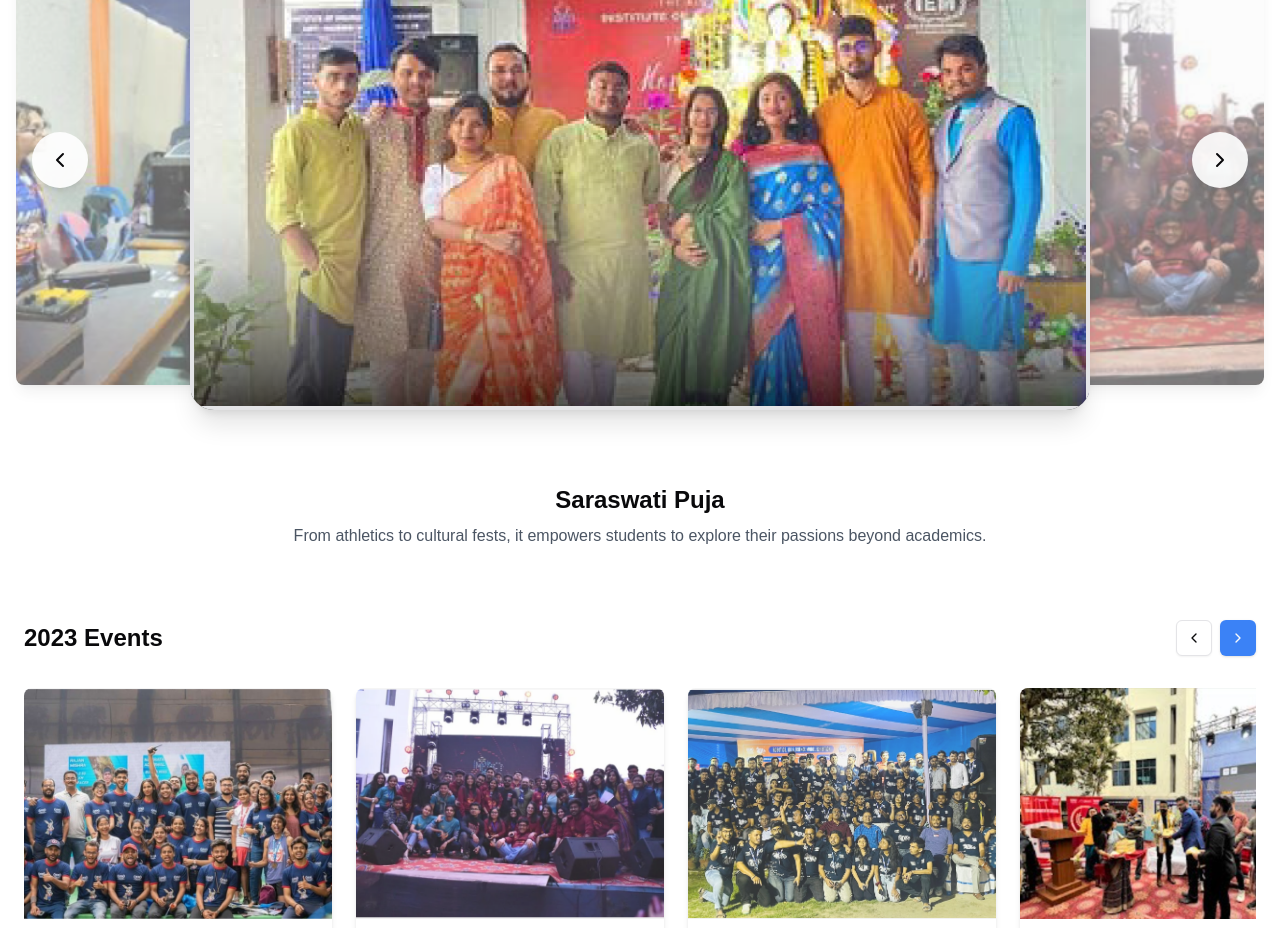
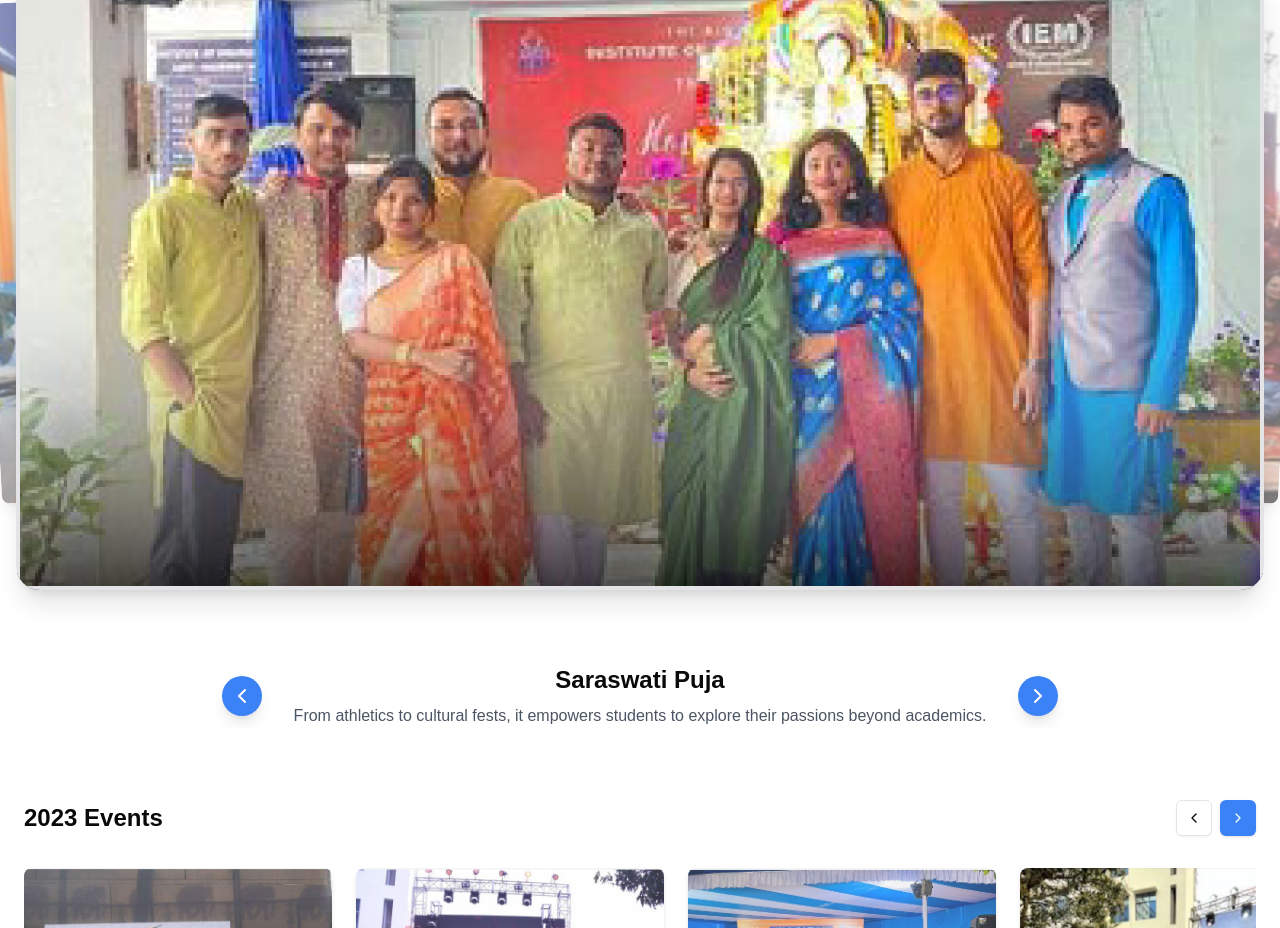
Before and after one commit to arkodeep3404/gymkhana_website, a Next.js app: page /Events in a window 1280 px wide. Shown: the part 540-1468 px from the top of the page. Built offline with nearby package versions, Linux system fonts and the light colour scheme.

Commit message:
Updated Carousel & Dialog

```diff
--- a/app/Events/page.tsx
+++ b/app/Events/page.tsx
@@ -4,6 +4,9 @@ import React, { useState } from "react";
 import { ChevronLeft, ChevronRight } from "react-feather";
 import Image from "next/image";
 import Footer from "@/components/footer";
+import { FaClock } from 'react-icons/fa';
+import { FaCalendarAlt } from 'react-icons/fa';
+import { FaMapMarkerAlt } from 'react-icons/fa';
 import {
   Dialog,
   DialogContent,
@@ -231,26 +234,83 @@ function AwardsCarousel2023() {
       </div>
 
       <Dialog open={selectedAward !== null} onOpenChange={closeAwardDetails}>
-        <DialogContent className="sm:max-w-[425px]">
-          <DialogHeader>
-            <DialogTitle>{selectedAward?.title}</DialogTitle>
-          </DialogHeader>
-          <div className="relative aspect-video mb-4">
-            {selectedAward && (
+  <DialogContent className="sm:max-w-[1000px] h-[450px] p-6 rounded-[10px]">
+    <div className="flex">
+      {/* Left side: Image Carousel */}
+      <div className="w-1/3 mr-6">
+        {/* Main Image */}
+        {selectedAward?.image && (
+          <div className="relative mb-4">
+            <Image
+              src={selectedAward.image} // Using the same image for the main image
+              alt={selectedAward?.title}
+              width={300}
+              height={300}
+              className="object-cover rounded-[10px] w-full"
+            />
+          </div>
+        )}
+
+        {/* Thumbnail Images */}
+        <div className="flex space-x-4">
+          {[...Array(4)].map((_, index) => (
+            <div
+              key={index}
+              className="relative w-16 h-16 cursor-pointer rounded-[10px] overflow-hidden"
+            >
               <Image
-                src={selectedAward.image}
-                alt={selectedAward.title}
+                src={selectedAward?.image || ''}
+                alt={`Thumbnail ${index + 1}`}
                 fill
-                className="object-cover rounded-3xl"
+                className="object-cover rounded-[10px]"
               />
-            )}
+            </div>
+          ))}
+        </div>
+      </div>
+
+      {/* Right side: Text content */}
+      <div className="flex-1">
+        <DialogHeader>
+          <DialogTitle className="text-xl font-bold">{selectedAward?.title}</DialogTitle>
+        </DialogHeader>
+
+        {/* Description */}
+        <p className="text-md font-medium mb-2">{selectedAward?.description}</p>
+
+        {/* Infomatics Section with Date, Time, Location */}
+        <h3 className="text-lg font-normal mt-4 mb-2">Infomatics</h3>
+        <div className="flex space-x-6 mb-2">
+          {/* Date Icon and Info */}
+          <div className="flex items-center space-x-2">
+          <FaCalendarAlt />
+            <span className="text-sm">Oct 24</span>
           </div>
-          <p className="text-sm font-medium mb-2">
-            {selectedAward?.description}
-          </p>
-          <p className="text-sm text-gray-600">{selectedAward?.details}</p>
-        </DialogContent>
-      </Dialog>
+
+          {/* Time Icon and Info */}
+          <div className="flex items-center space-x-2">
+          <FaClock />
+            <span className="text-sm">9pm</span>
+          </div>
+
+          {/* Location Icon and Info */}
+          <div className="flex items-center space-x-2">
+          <FaMapMarkerAlt />
+            <span className="text-sm">Kolkata</span>
+          </div>
+        </div>
+
+        {/* Key Moments Section */}
+        <h3 className="text-lg font-normal mt-4 mb-2">Key Moments</h3>
+        <p className="text-sm text-gray-600">{selectedAward?.details}</p>
+      </div>
+    </div>
+  </DialogContent>
+</Dialog>
+
+
+
+
     </div>
   );
 }
--- a/components/carousel.tsx
+++ b/components/carousel.tsx
@@ -32,10 +32,10 @@ type CarouselProps = {
 
 const Carousel = ({
   items,
-  mainImageHeight = 500,
-  mainImageWidth = 900,
-  sideImageHeight = 450,
-  sideImageWidth = 288,
+  mainImageHeight = 680,
+  mainImageWidth = 1300,
+  sideImageHeight = 500,
+  sideImageWidth = 160,
   showArrows = true,
   showText = true,
   autoPlay = false,
@@ -47,7 +47,7 @@ const Carousel = ({
   navigationClassName = "",
   transitionDuration = 500,
   sideImageOpacity = 60,
-  peekSize = 32,
+  peekSize = 5,
   backgroundColor = "bg-white",
 }: CarouselProps) => {
   const [currentIndex, setCurrentIndex] = useState(0);
@@ -100,16 +100,12 @@ const Carousel = ({
               opacity: isTransitioning ? 0 : sideImageOpacity / 100,
               transform: isTransitioning
                 ? "translateX(-100%)"
-                : `translateX(${peekSize}px)`,
+                : `translateX(${peekSize}px) rotate(-3deg)`,
             }}
           >
             <Image
-              src={
-                items[(currentIndex - 1 + items.length) % items.length].image
-              }
-              alt={
-                items[(currentIndex - 1 + items.length) % items.length].title
-              }
+              src={items[(currentIndex - 1 + items.length) % items.length].image}
+              alt={items[(currentIndex - 1 + items.length) % items.length].title}
               className={`rounded-lg object-cover w-full h-full shadow-lg ${imageClassName}`}
               height={500}
               width={500}
@@ -137,7 +133,7 @@ const Carousel = ({
                 height={500}
                 width={500}
               />
-              <div className="absolute inset-0 border-4  rounded-lg"></div>
+              <div className="absolute inset-0 border-4 rounded-lg"></div>
             </div>
           </div>
 
@@ -150,7 +146,7 @@ const Carousel = ({
               opacity: isTransitioning ? 0 : sideImageOpacity / 100,
               transform: isTransitioning
                 ? "translateX(100%)"
-                : `translateX(-${peekSize}px)`,
+                : `translateX(-${peekSize}px) rotate(3deg)`,
             }}
           >
             <Image
@@ -161,39 +157,44 @@ const Carousel = ({
               width={500}
             />
           </div>
+        </div>
 
-          {/* Navigation Buttons */}
-          {showArrows && (
-            <>
+        {/* Text Content with Navigation */}
+        {showText && (
+          <div className="text-center mt-6 flex items-center justify-center space-x-8">
+            {/* Left Navigation Button */}
+            {showArrows && (
               <button
                 onClick={handlePrev}
-                className={`absolute left-8 z-20 p-4 bg-white/90 rounded-full hover:bg-white
-                  transition-colors disabled:opacity-50 shadow-lg ${navigationClassName}`}
+                className={`p-2 bg-blue-500 rounded-full hover:bg-blue-600
+                    transition-colors disabled:opacity-50 shadow-lg ${navigationClassName}`}
                 disabled={isTransitioning}
               >
-                <ChevronLeft className="w-6 h-6" />
+                <ChevronLeft className="w-6 h-6 text-white" />
               </button>
+            )}
+
+            {/* Title and Description */}
+            <div>
+              <h2 className={`text-2xl font-semibold ${titleClassName}`}>
+                {items[currentIndex].title}
+              </h2>
+              <p className={`text-gray-600 mt-2 ${descriptionClassName}`}>
+                {items[currentIndex].description}
+              </p>
+            </div>
+
+            {/* Right Navigation Button */}
+            {showArrows && (
               <button
                 onClick={handleNext}
-                className={`absolute right-8 z-20 p-4 bg-white/90 rounded-full hover:bg-white
-                  transition-colors disabled:opacity-50 shadow-lg ${navigationClassName}`}
+                className={`p-2 bg-blue-500 rounded-full hover:bg-blue-600
+                    transition-colors disabled:opacity-50 shadow-lg ${navigationClassName}`}
                 disabled={isTransitioning}
               >
-                <ChevronRight className="w-6 h-6" />
+                <ChevronRight className="w-6 h-6 text-white" />
               </button>
-            </>
-          )}
-        </div>
-
-        {/* Text Content */}
-        {showText && (
-          <div className="text-center mt-6">
-            <h2 className={`text-2xl font-semibold ${titleClassName}`}>
-              {items[currentIndex].title}
-            </h2>
-            <p className={`text-gray-600 mt-2 ${descriptionClassName}`}>
-              {items[currentIndex].description}
-            </p>
+            )}
           </div>
         )}
       </div>
--- a/package.json
+++ b/package.json
@@ -9,6 +9,9 @@
     "lint": "next lint"
   },
   "dependencies": {
+    "@fortawesome/fontawesome-svg-core": "^6.7.1",
+    "@fortawesome/free-solid-svg-icons": "^6.7.1",
+    "@fortawesome/react-fontawesome": "^0.2.2",
     "@radix-ui/react-dialog": "^1.1.2",
     "@radix-ui/react-icons": "^1.3.0",
     "@radix-ui/react-slot": "^1.1.0",
```
Also changed, not shown: 1 other file (tests, documents, lock files or other folders).
